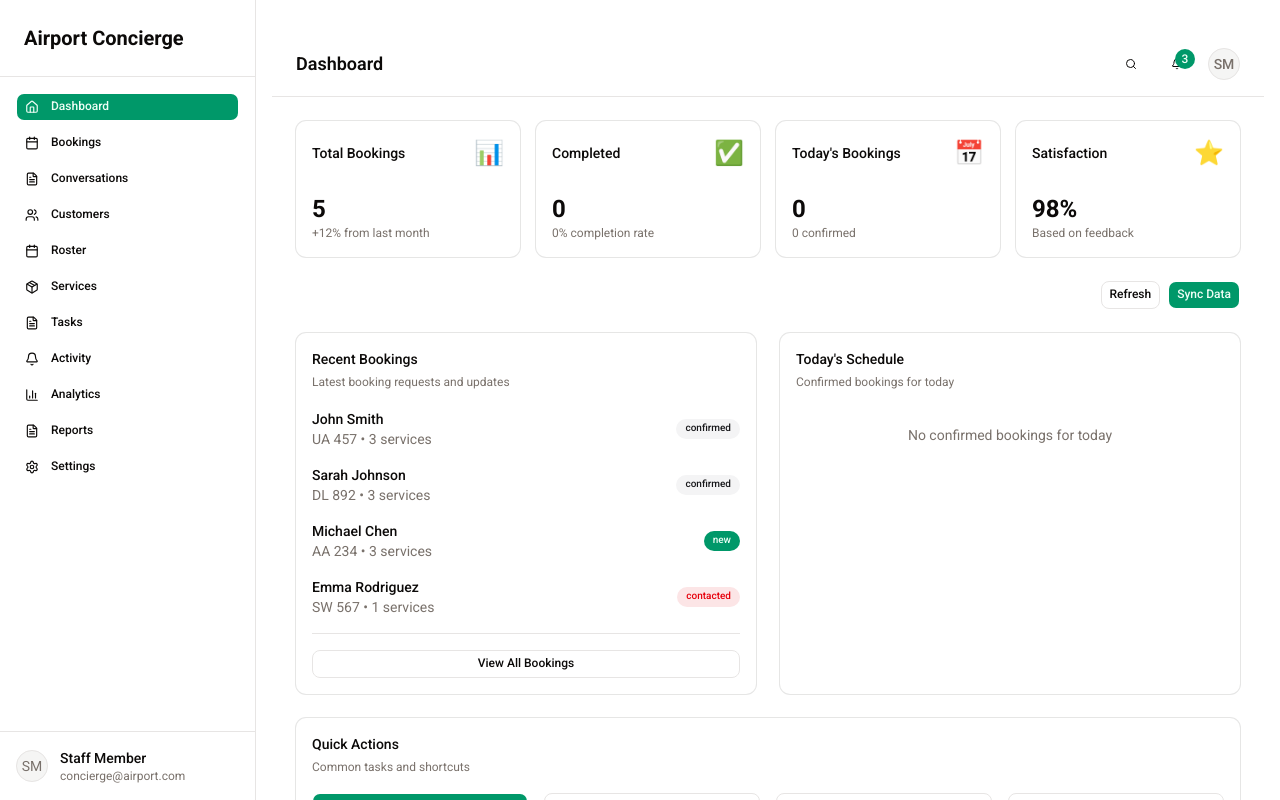
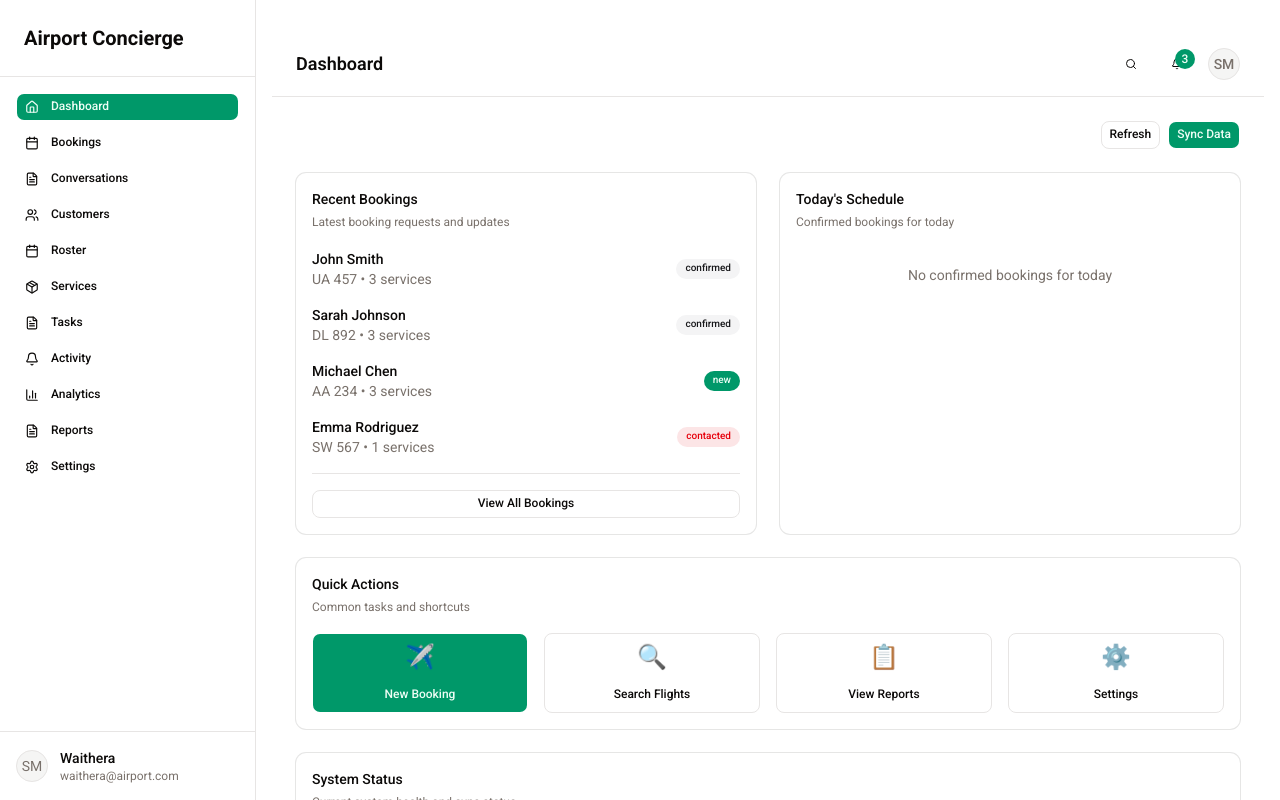
Before and after one commit to kymgriffins/concierge, a Next.js app: page / in a window 1280 px wide. Shown: the top 800 px of the page. Built offline with nearby package versions, Linux system fonts and the light colour scheme.

Commit message:
UI: make booking creation modal, details modal; wire dashboard nav; fix JSX/loading skeleton

```diff
--- a/components/admin-bookings.tsx
+++ b/components/admin-bookings.tsx
@@ -9,6 +9,13 @@ import DateTimePicker from "@/components/ui/date-time-picker";
 import DatePicker from "@/components/ui/date-picker";
 import { Select, SelectContent, SelectItem, SelectTrigger, SelectValue } from "@/components/ui/select";
 import { MockAPI, Booking } from "@/lib/mock-api";
+import {
+  AlertDialog,
+  AlertDialogContent,
+  AlertDialogHeader,
+  AlertDialogTitle,
+  AlertDialogDescription,
+} from "@/components/ui/alert-dialog";
 
 export function AdminBookings() {
   const [bookings, setBookings] = useState<Booking[]>([]);
@@ -281,14 +288,21 @@ export function AdminBookings() {
       </Card>
 
       {/* Bookings Table */}
-      {/* Create / Edit form */}
-      {showCreate && (
-        <Card>
-          <CardHeader>
-            <CardTitle>{editing ? 'Edit Booking' : 'Create Booking'}</CardTitle>
-            <CardDescription>{editing ? 'Update booking details' : 'Add a new booking to the system'}</CardDescription>
-          </CardHeader>
-          <CardContent>
+      {/* Create / Edit form (modal) */}
+      <AlertDialog open={showCreate} onOpenChange={(open) => {
+        setShowCreate(open);
+        if (!open) {
+          setEditing(false);
+          setSelectedBooking(null);
+          resetForm();
+        }
+      }}>
+        <AlertDialogContent>
+          <AlertDialogHeader>
+            <AlertDialogTitle>{editing ? 'Edit Booking' : 'Create Booking'}</AlertDialogTitle>
+            <AlertDialogDescription>{editing ? 'Update booking details' : 'Add a new booking to the system'}</AlertDialogDescription>
+          </AlertDialogHeader>
+
           <form onSubmit={editing ? handleSubmitEdit : handleSubmitCreate} className="space-y-4">
             <div className="grid grid-cols-1 sm:grid-cols-2 gap-4">
               <Input placeholder="Passenger name" value={form.passengerName || ''} onChange={(e) => setForm({ ...form, passengerName: e.target.value })} />
@@ -340,12 +354,11 @@ export function AdminBookings() {
 
             <div className="flex gap-2">
               <Button type="submit" disabled={creating}>{creating ? 'Saving...' : (editing ? 'Update booking' : 'Create booking')}</Button>
-                <Button variant="outline" onClick={() => { setShowCreate(false); setEditing(false); setSelectedBooking(null); resetForm(); }}>Cancel</Button>
+              <Button variant="outline" type="button" onClick={() => { setShowCreate(false); setEditing(false); setSelectedBooking(null); resetForm(); }}>Cancel</Button>
             </div>
           </form>
-          </CardContent>
-        </Card>
-      )}
+        </AlertDialogContent>
+      </AlertDialog>
       <Card>
         <CardContent>
           <div className="flex items-center justify-between mb-4">
@@ -446,14 +459,16 @@ export function AdminBookings() {
         </div>
       )}
 
-      {/* Selected booking details */}
-      {selectedBooking && !editing && (
-        <Card>
-          <CardHeader>
-            <CardTitle>Booking details</CardTitle>
-            <CardDescription>Details for {selectedBooking.passengerName}</CardDescription>
-          </CardHeader>
-          <CardContent>
+      {/* Selected booking details (modal) */}
+      <AlertDialog open={!!selectedBooking && !editing} onOpenChange={(open) => { if (!open) setSelectedBooking(null); }}>
+        <AlertDialogContent>
+          <AlertDialogHeader>
+            <AlertDialogTitle>Booking details</AlertDialogTitle>
+            <AlertDialogDescription>Details for {selectedBooking?.passengerName}</AlertDialogDescription>
+          </AlertDialogHeader>
+
+          {selectedBooking && (
+            <div className="space-y-4">
               <div className="grid grid-cols-1 sm:grid-cols-2 gap-4">
                 <div><strong>Flight:</strong> {selectedBooking.flightNumber} ({selectedBooking.airline})</div>
                 <div><strong>Date:</strong> {formatDate(selectedBooking.date)} at {selectedBooking.time}</div>
@@ -465,14 +480,16 @@ export function AdminBookings() {
                 <div><strong>Services:</strong> {(selectedBooking.services || []).join(', ')}</div>
                 {selectedBooking.specialRequests && <div><strong>Special Requests:</strong> {selectedBooking.specialRequests}</div>}
               </div>
-            <div className="flex gap-2 mt-4">
-              <Button onClick={() => handleOpenEdit(selectedBooking)}>Edit</Button>
+
+              <div className="flex gap-2 mt-2">
+                <Button onClick={() => { handleOpenEdit(selectedBooking); }}>Edit</Button>
                 <Button variant="destructive" onClick={() => { handleDelete(selectedBooking.id); setSelectedBooking(null); }}>Delete</Button>
                 <Button variant="outline" onClick={() => setSelectedBooking(null)}>Close</Button>
               </div>
-          </CardContent>
-        </Card>
+            </div>
           )}
+        </AlertDialogContent>
+      </AlertDialog>
     </div>
   );
 }
--- a/components/admin-dashboard.tsx
+++ b/components/admin-dashboard.tsx
@@ -9,7 +9,7 @@ import { Input } from "@/components/ui/input";
 import { Select, SelectContent, SelectItem, SelectTrigger, SelectValue } from "@/components/ui/select";
 import { MockAPI, Booking, DashboardStats } from "@/lib/mock-api";
 
-export function AdminDashboard() {
+export function AdminDashboard({ onNavigate }: { onNavigate?: (page: string) => void }) {
   const [stats, setStats] = useState<DashboardStats | null>(null);
   const [recentBookings, setRecentBookings] = useState<Booking[]>([]);
   const [todaySchedule, setTodaySchedule] = useState<Booking[]>([]);
@@ -86,61 +86,6 @@ export function AdminDashboard() {
 
   return (
     <div className="space-y-6">
-      {/* Stats Cards */}
-      <div className="grid gap-4 md:grid-cols-2 lg:grid-cols-4">
-        <Card>
-          <CardHeader className="flex flex-row items-center justify-between space-y-0 pb-2">
-            <CardTitle className="text-sm font-medium">Total Bookings</CardTitle>
-            <span className="text-2xl">📊</span>
-          </CardHeader>
-          <CardContent>
-            <div className="text-2xl font-bold">{stats?.totalBookings || 0}</div>
-            <p className="text-xs text-muted-foreground">
-              +12% from last month
-            </p>
-          </CardContent>
-        </Card>
-
-        <Card>
-          <CardHeader className="flex flex-row items-center justify-between space-y-0 pb-2">
-            <CardTitle className="text-sm font-medium">Completed</CardTitle>
-            <span className="text-2xl">✅</span>
-          </CardHeader>
-          <CardContent>
-            <div className="text-2xl font-bold">{stats?.completedBookings || 0}</div>
-            <p className="text-xs text-muted-foreground">
-              {stats ? Math.round((stats.completedBookings / stats.totalBookings) * 100) : 0}% completion rate
-            </p>
-          </CardContent>
-        </Card>
-
-        <Card>
-          <CardHeader className="flex flex-row items-center justify-between space-y-0 pb-2">
-            <CardTitle className="text-sm font-medium">Today's Bookings</CardTitle>
-            <span className="text-2xl">📅</span>
-          </CardHeader>
-          <CardContent>
-            <div className="text-2xl font-bold">{stats?.todayBookings || 0}</div>
-            <p className="text-xs text-muted-foreground">
-              {todaySchedule.length} confirmed
-            </p>
-          </CardContent>
-        </Card>
-
-        <Card>
-          <CardHeader className="flex flex-row items-center justify-between space-y-0 pb-2">
-            <CardTitle className="text-sm font-medium">Satisfaction</CardTitle>
-            <span className="text-2xl">⭐</span>
-          </CardHeader>
-          <CardContent>
-            <div className="text-2xl font-bold">{stats?.satisfactionRate || 0}%</div>
-            <p className="text-xs text-muted-foreground">
-              Based on feedback
-            </p>
-          </CardContent>
-        </Card>
-      </div>
-
       {/* Main Content Grid */}
       <div className="flex justify-end">
         <Button variant="outline" onClick={refresh}>Refresh</Button>
@@ -176,7 +121,7 @@ export function AdminDashboard() {
               ))}
             </div>
             <Separator className="my-4" />
-            <Button variant="outline" className="w-full">
+            <Button variant="outline" className="w-full" onClick={() => onNavigate?.('bookings')}>
               View All Bookings
             </Button>
           </CardContent>
@@ -219,7 +164,7 @@ export function AdminDashboard() {
         </CardHeader>
         <CardContent>
           <div className="grid gap-4 md:grid-cols-2 lg:grid-cols-4">
-            <Button className="h-20 flex-col">
+            <Button className="h-20 flex-col" onClick={() => onNavigate?.('bookings')}>
               <span className="text-2xl mb-2">✈️</span>
               New Booking
             </Button>
--- a/components/admin-layout.tsx
+++ b/components/admin-layout.tsx
@@ -117,8 +117,8 @@ export function AdminLayout({ children, currentPage, onPageChange }: AdminLayout
                 <AvatarFallback>SM</AvatarFallback>
               </Avatar>
               <div className="flex-1 min-w-0">
-                <p className="text-sm font-medium truncate">Staff Member</p>
-                <p className="text-xs text-muted-foreground truncate">concierge@airport.com</p>
+                <p className="text-sm font-medium truncate">Waithera</p>
+                <p className="text-xs text-muted-foreground truncate">waithera@airport.com</p>
               </div>
             </div>
           </div>
--- a/lib/mock-api.ts
+++ b/lib/mock-api.ts
@@ -330,8 +330,13 @@ export interface Agent {
 const mockAgents: Agent[] = [
   { id: 'a1', name: 'Staff Member A', email: 'staff.a@airport.com', role: 'agent', phone: '+1-555-1001' },
   { id: 'a2', name: 'Staff Member B', email: 'staff.b@airport.com', role: 'agent', phone: '+1-555-1002' },
+  { id: 'a3', name: 'Annabelle', email: 'annabelle@airport.com', role: 'agent', phone: '+1-555-1101' },
+  { id: 'a4', name: 'Waithera', email: 'waithera@airport.com', role: 'concierge', phone: '+1-555-1102' },
   { id: 's1', name: 'Supervisor Sam', email: 'supervisor@airport.com', role: 'supervisor', phone: '+1-555-2001' }
 ];
+
+// Current logged-in user (mock session)
+let mockCurrentUser: Agent | null = null;
 
 // Incoming messages / conversations
 export interface IncomingMessage {
@@ -404,21 +409,34 @@ export class MockAPI {
   // Authentication
   static async login(username: string, password: string): Promise<{ success: boolean; token?: string; user?: any }> {
     await this.delay();
+    if (!username || !password) return { success: false };
 
-    if (username && password) {
+    // Simplified mock auth: match username to agent name or email
+    const lower = username.toLowerCase();
+    const agent = mockAgents.find(a => a.name.toLowerCase() === lower || a.email.toLowerCase() === lower);
+
+    if (agent) {
+      mockCurrentUser = agent;
       return {
         success: true,
         token: 'mock-jwt-token-' + Date.now(),
-        user: {
-          id: '1',
-          name: 'Waithera',
-          role: 'concierge',
-          email: 'Waithera@airportconcierge.com'
-        }
+        user: agent
       };
     }
 
-    return { success: false };
+    // default fallback: create a simple concierge session using provided username
+    mockCurrentUser = { id: 'guest', name: username, email: `${username}@airportconcierge.local`, role: 'concierge' } as Agent;
+    return { success: true, token: 'mock-jwt-token-' + Date.now(), user: mockCurrentUser };
+  }
+
+  static async getCurrentUser(): Promise<Agent | null> {
+    await this.delay(50);
+    return mockCurrentUser;
+  }
+
+  static async logout(): Promise<void> {
+    await this.delay(50);
+    mockCurrentUser = null;
   }
 
   // Bookings
```
Also changed, not shown: 1 other file (tests, documents, lock files or other folders). Lines whose indentation alone changed are shown as unchanged.
